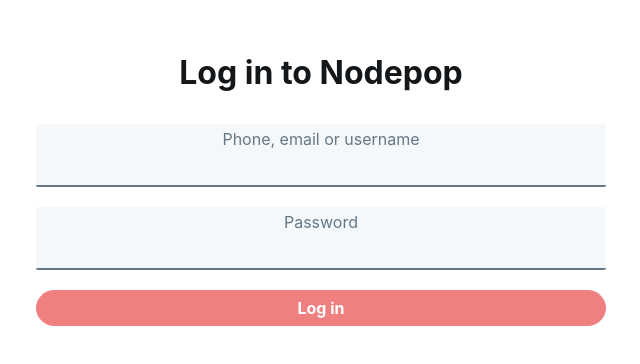
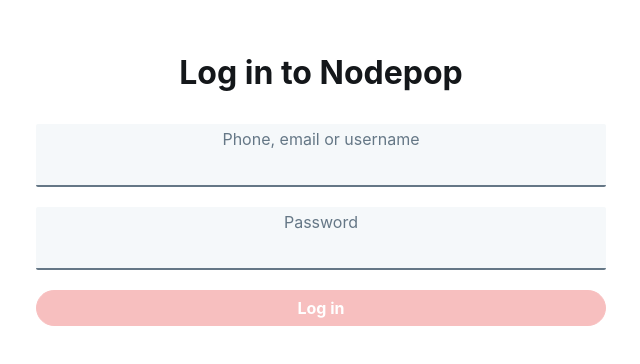
Before and after one commit to davidordo85/Proyecto_Fundamentos_React, a React (Create React App) app: page / in a window 1280 px wide. Shown: the top 364 px of the page, without its empty margins (319-959 px from the left). Built offline with nearby package versions, Linux system fonts and the light colour scheme.

Commit message:
desestructuración credential

```diff
--- a/src/components/auth/LoginPage/LoginForm.js
+++ b/src/components/auth/LoginPage/LoginForm.js
@@ -1,3 +1,5 @@
+
+import classNames from 'classnames';
 import React from 'react';
 
 import Button from '../../shared/Button';
@@ -21,6 +23,9 @@
             return newCredentials;
         });
     };
+
+    const { email, password} = credentials;
+
   return (
     <form className="loginForm">
       <FormField
@@ -28,7 +33,7 @@
         name="email"
         label="phone, email or username"
         className="loginForm-field"
-        value={credentials.username}
+        value={email}
         onChange={handleChange}
       />
       <FormField
@@ -36,10 +41,15 @@
         name="password"
         label="password"
         className="loginForm-field"
-        value={credentials.username}
+        value={password}
         onChange={handleChange}
       />
-      <Button type="submit" className="loginForm-submit" variant="primary">
+      <Button
+        type="submit"
+        className="loginForm-submit"
+        variant="primary"
+        disabled={!email || !password}
+        >
         Log in
       </Button>
     </form>
```
